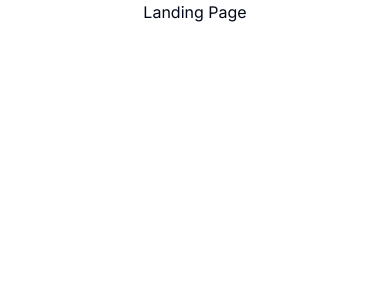
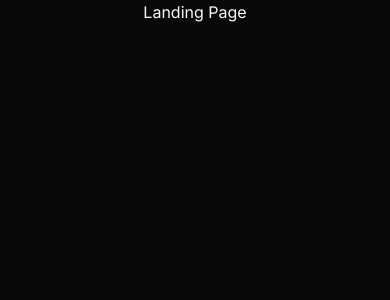
Before and after one commit to gabrielccarvalho/cardfy, a Next.js app: page / in a window 390 px wide. Shown: the top 300 px of the page. Built offline with nearby package versions, Linux system fonts and the light colour scheme.

Commit message:
Feat 🎉: Add dark theme
Some users prefere a dark theme, so we added a toggle switch on the header to switch between light and dark mode.

```diff
--- a/src/app/layout.tsx
+++ b/src/app/layout.tsx
@@ -3,6 +3,7 @@ import type { Metadata } from 'next'
 import { Inter } from 'next/font/google'
 
 import '@/styles/globals.css'
+import { Providers } from './providers'
 
 const inter = Inter({ subsets: ['latin'] })
 
@@ -19,8 +20,10 @@ export default function RootLayout({
 	return (
 		<html lang='en'>
 			<body className={inter.className}>
-				{children}
-				<Toaster />
+				<Providers>
+					{children}
+					<Toaster />
+				</Providers>
 			</body>
 		</html>
 	)
--- /dev/null
+++ b/src/app/providers.tsx
@@ -0,0 +1,16 @@
+import { ThemeProvider } from '@/components/theme-provider'
+
+export function Providers({ children }: { children: React.ReactNode }) {
+	return (
+		<>
+			<ThemeProvider
+				attribute='class'
+				defaultTheme='dark'
+				enableSystem={false}
+				disableTransitionOnChange
+			>
+				{children}
+			</ThemeProvider>
+		</>
+	)
+}
--- a/src/components/header.tsx
+++ b/src/components/header.tsx
@@ -1,12 +1,14 @@
 import { SearchIcon } from '@/components/ui/icons'
 import { Input } from '@/components/ui/input'
+import { ModeToggle } from '@/components/ui/mode-toggle'
+import { Separator } from '@/components/ui/separator'
 import Image from 'next/image'
 import Link from 'next/link'
 import { UserDropdown } from './user-dropdown'
 
 export function Header() {
 	return (
-		<header className='flex h-14 lg:h-[60px] items-center gap-4 border-b bg-card/20 px-6'>
+		<header className='flex h-14 lg:h-[60px] items-center gap-4 border-b bg-card/20 px-6 py-2'>
 			<Link
 				className='lg:hidden flex items-center gap-2 font-semibold'
 				href='/app'
@@ -30,7 +32,11 @@ export function Header() {
 					/>
 				</div>
 			</form>
-			<UserDropdown />
+			<div className='flex items-center gap-2 h-full'>
+				<ModeToggle />
+				<Separator orientation='vertical' className='max-h-6' />
+				<UserDropdown />
+			</div>
 		</header>
 	)
 }
--- /dev/null
+++ b/src/components/theme-provider.tsx
@@ -0,0 +1,8 @@
+'use client'
+
+import { ThemeProvider as NextThemesProvider } from 'next-themes'
+import { type ThemeProviderProps } from 'next-themes/dist/types'
+
+export function ThemeProvider({ children, ...props }: ThemeProviderProps) {
+	return <NextThemesProvider {...props}>{children}</NextThemesProvider>
+}
--- /dev/null
+++ b/src/components/ui/mode-toggle.tsx
@@ -0,0 +1,23 @@
+'use client'
+
+import { MoonIcon, SunIcon } from '@radix-ui/react-icons'
+import { useTheme } from 'next-themes'
+
+import { Button } from '@/components/ui/button'
+export function ModeToggle() {
+	const { theme, setTheme } = useTheme()
+
+	return (
+		<Button
+			variant='outline'
+			size='icon'
+			onClick={() => {
+				theme === 'dark' ? setTheme('light') : setTheme('dark')
+			}}
+		>
+			<SunIcon className='h-[1.2rem] w-[1.2rem] rotate-0 scale-100 transition-all dark:-rotate-90 dark:scale-0' />
+			<MoonIcon className='absolute h-[1.2rem] w-[1.2rem] rotate-90 scale-0 transition-all dark:rotate-0 dark:scale-100' />
+			<span className='sr-only'>Toggle theme</span>
+		</Button>
+	)
+}
--- a/src/styles/globals.css
+++ b/src/styles/globals.css
@@ -6,33 +6,46 @@
   :root {
     --background: 0 0% 100%;
     --foreground: 222.2 84% 4.9%;
-
     --card: 0 0% 100%;
     --card-foreground: 222.2 84% 4.9%;
-
     --popover: 0 0% 100%;
     --popover-foreground: 222.2 84% 4.9%;
-
     --primary: 222.2 47.4% 11.2%;
     --primary-foreground: 210 40% 98%;
-
     --secondary: 210 40% 96.1%;
     --secondary-foreground: 222.2 47.4% 11.2%;
-
     --muted: 210 40% 96.1%;
     --muted-foreground: 215.4 16.3% 46.9%;
-
     --accent: 210 40% 96.1%;
     --accent-foreground: 222.2 47.4% 11.2%;
-
     --destructive: 0 84.2% 60.2%;
     --destructive-foreground: 210 40% 98%;
-
     --border: 214.3 31.8% 91.4%;
     --input: 214.3 31.8% 91.4%;
     --ring: 222.2 84% 4.9%;
+    --radius: 0.5rem;
+  }
 
-    --radius: 0.5rem;
+  .dark {
+    --background: 240 10% 3.9%;
+    --foreground: 0 0% 98%;
+    --card: 240 10% 3.9%;
+    --card-foreground: 0 0% 98%;
+    --popover: 240 10% 3.9%;
+    --popover-foreground: 0 0% 98%;
+    --primary: 0 0% 98%;
+    --primary-foreground: 240 5.9% 10%;
+    --secondary: 240 3.7% 15.9%;
+    --secondary-foreground: 0 0% 98%;
+    --muted: 240 3.7% 15.9%;
+    --muted-foreground: 240 5% 64.9%;
+    --accent: 240 3.7% 15.9%;
+    --accent-foreground: 0 0% 98%;
+    --destructive: 0 62.8% 30.6%;
+    --destructive-foreground: 0 0% 98%;
+    --border: 240 3.7% 15.9%;
+    --input: 240 3.7% 15.9%;
+    --ring: 240 4.9% 83.9%;
   }
 }
 
```
Also changed, not shown: tailwind.config.ts (+36 -36 lines), 1 other file (tests, documents, lock files or other folders).
